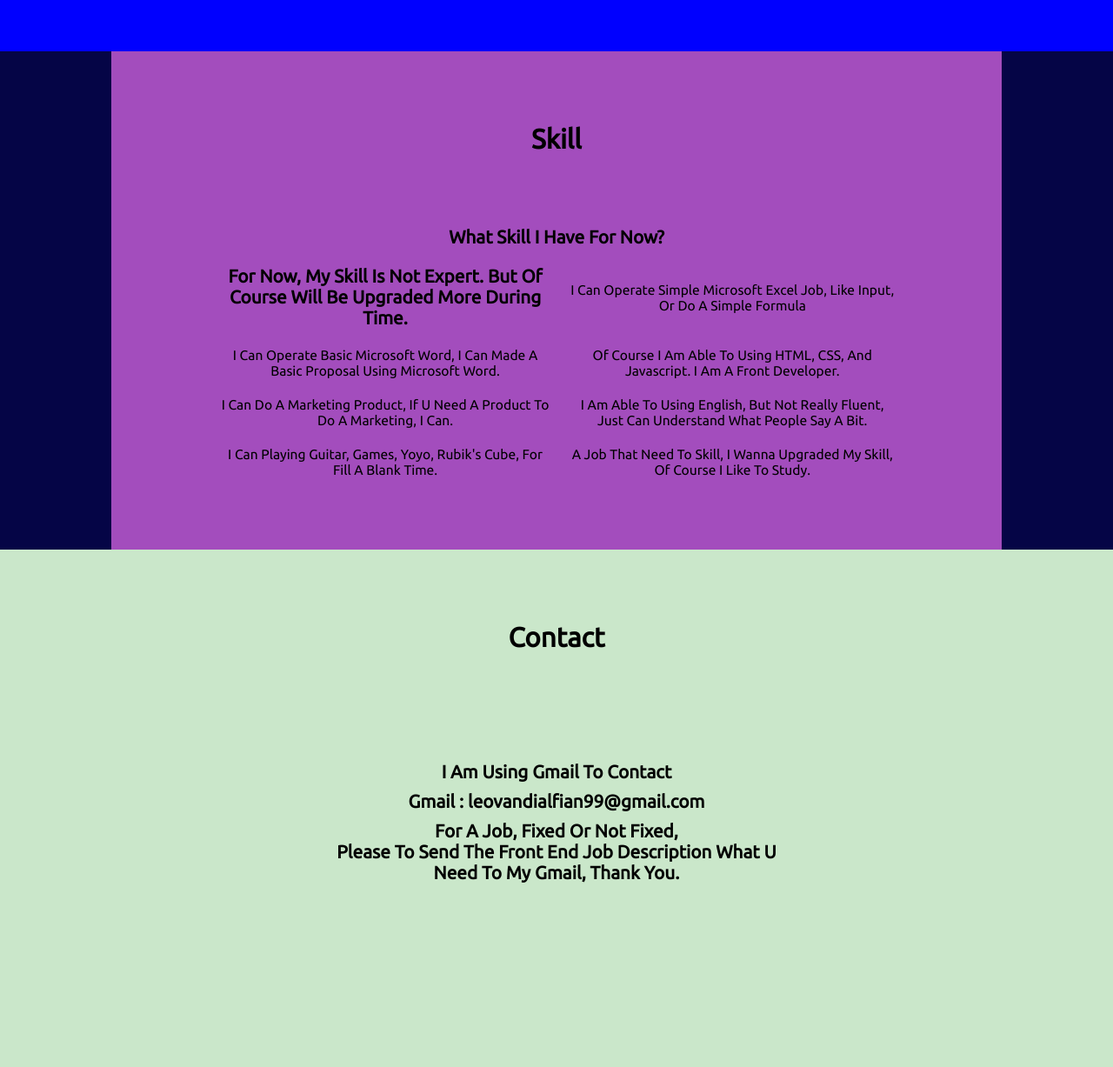
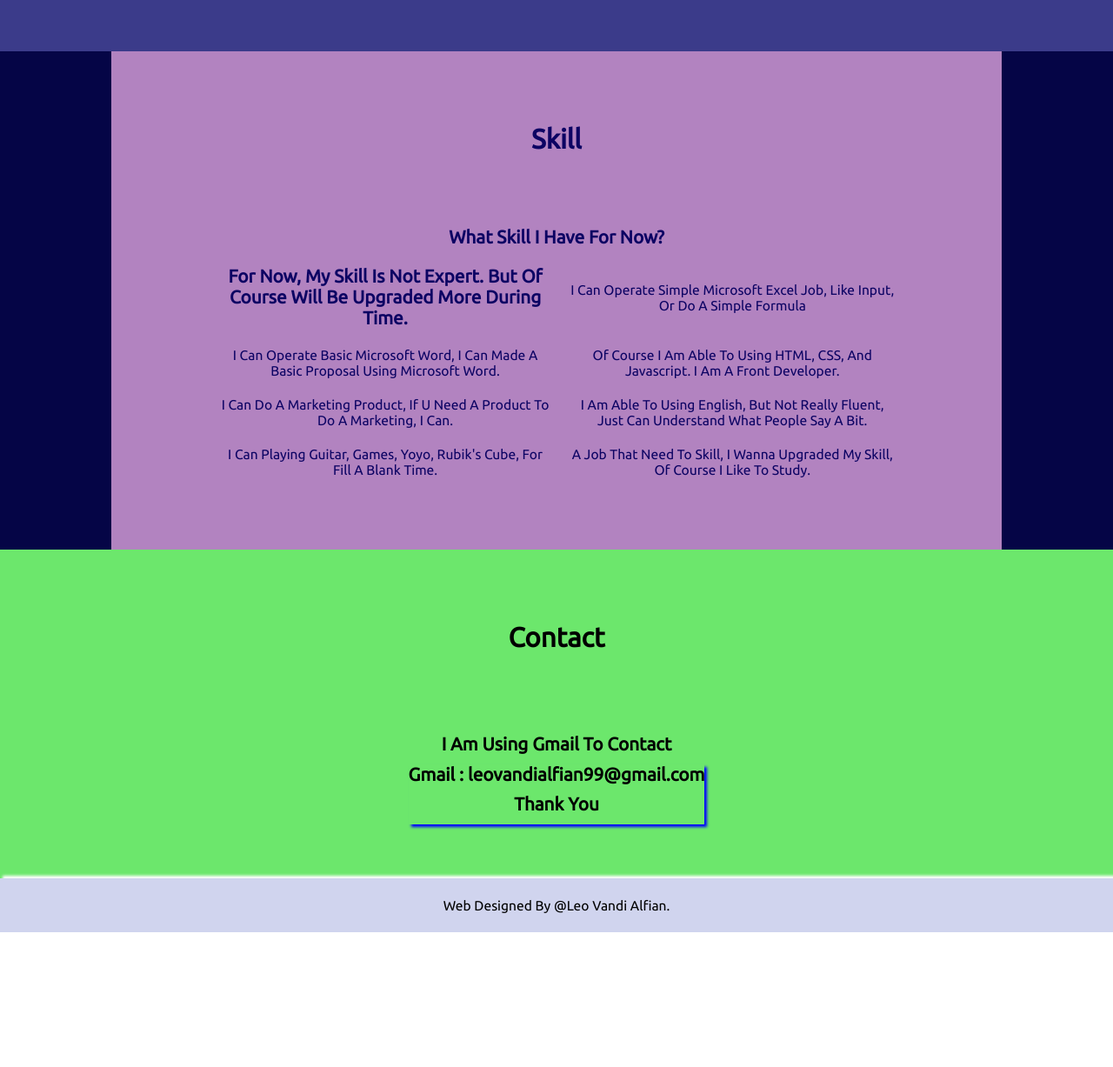
Before and after one commit to LeoVandiAlfian/leovandialfian.github.io, a plain HTML site: page home.html in a window 1280 px wide. Shown: the part 1313-2540 px from the top of the page at 87% size. After the commit the page ends 2385 px from the top, so only its background shows below. Drawn offline with Linux system fonts and the light colour scheme.

Commit message:
ganti beberapa tampilan

```diff
--- a/home.html
+++ b/home.html
@@ -73,7 +73,7 @@
             <div class="content">
                 <h2>I Am Using Gmail To Contact</h2>
                 <div class="conten"><h1>Gmail : leovandialfian99@gmail.com</h1>
-                <h2>For A Job, Fixed Or Not Fixed,<br> Please To Send The Front End Job Description What U <br> Need To My Gmail, Thank You. </h2>
+                <h2>Thank You</h2>
                 </div>
             </div>
         </div>
--- a/style.css
+++ b/style.css
@@ -134,8 +134,10 @@ section{
     display:flex;
     align-items: center;
     flex-direction: column;
-    background:blue;
+    background:rgb(59, 59, 138);
     width:100%;
+    height:100%;
+    color:white;
 }
 .home .header{
     margin:8rem;
@@ -157,7 +159,6 @@ section{
     gap:2rem;
     padding:2rem;
     text-align: center;
-    height:;
     align-items: center;
     justify-content: center;
     display:grid;
@@ -198,10 +199,11 @@ section{
 .skill{
     display:flex;
     flex-direction: column;
-    height:80%;
+    height:100%;
     width:80%;
     align-items: center;
-    background: rgb(163, 77, 189);
+    background: rgb(178, 131, 192);
+    color:rgb(12, 3, 99);
 }
 .skill .header{
     margin:8rem;
@@ -271,10 +273,10 @@ section{
 .contact{
     display:flex;
     width: 100%;
-    height: 100vh;
+    height:100%;
     flex-direction: column;
     align-items: center;
-    background:rgb(202, 231, 202);
+    background:rgb(108, 231, 108);
     text-align: center;
 }
 .contact .header{
@@ -285,7 +287,9 @@ section{
     display:flex;
     flex-direction: column;
     align-items: center;
-    margin-top: 3rem;
+    margin-top: 0rem;
+    width:80%;
+    margin-bottom: 6rem;
 }
 .contact .content h1{
     font-size: 2rem;
@@ -300,6 +304,7 @@ section{
     align-items: center;
     text-align: center;
     height:100%;
+    box-shadow: 3px 3px 3px blue;
 }
 
 /* contact selesai */
@@ -311,10 +316,16 @@ section{
     justify-content: center;
     width:100%;
     height:6rem;
-    background:rgb(181, 181, 219);
+    background:rgb(208, 212, 238);
 }
 .footer .content{
     font-size: 1.5rem;
+    width:100%;
+    height:100%;
+    box-shadow: 3px -3px 3px white ;
+    display:flex;
+    justify-content: center;
+    align-items: center;
 }
 /* footer selesai */
 
```
